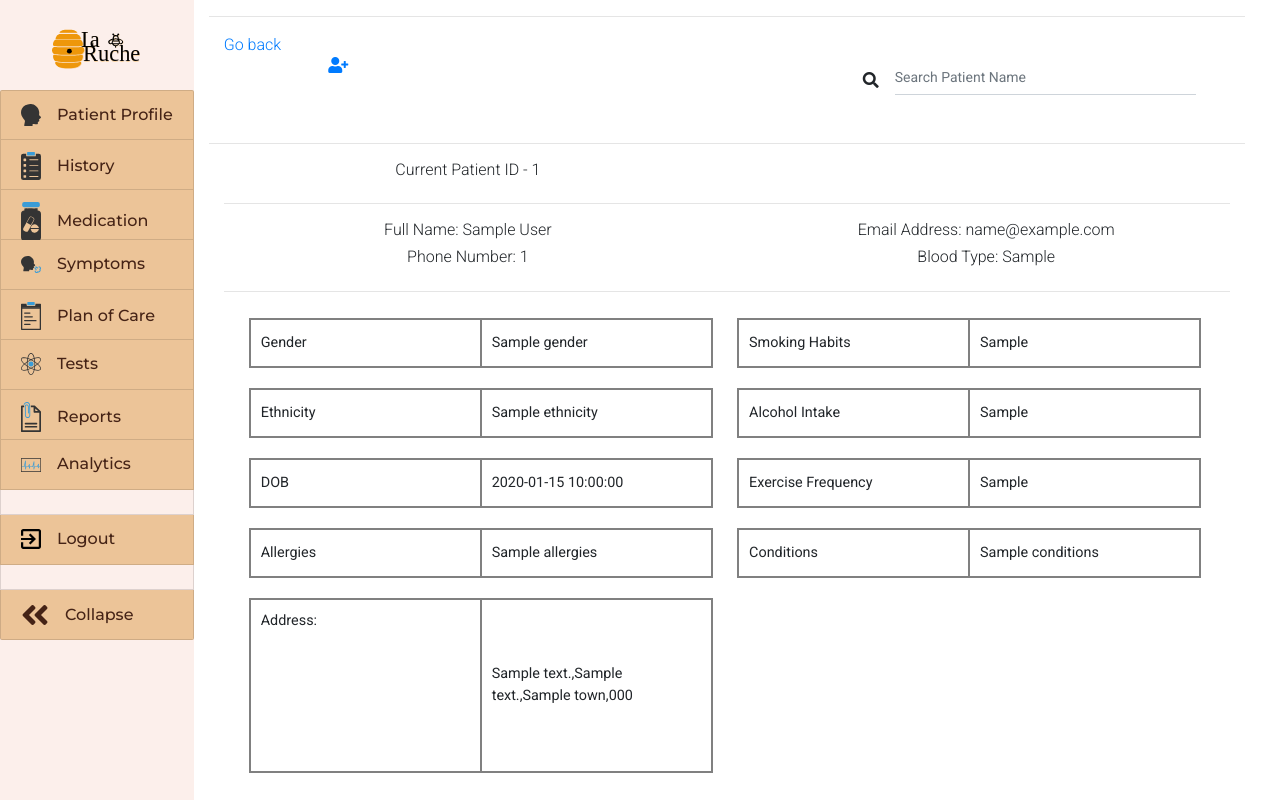
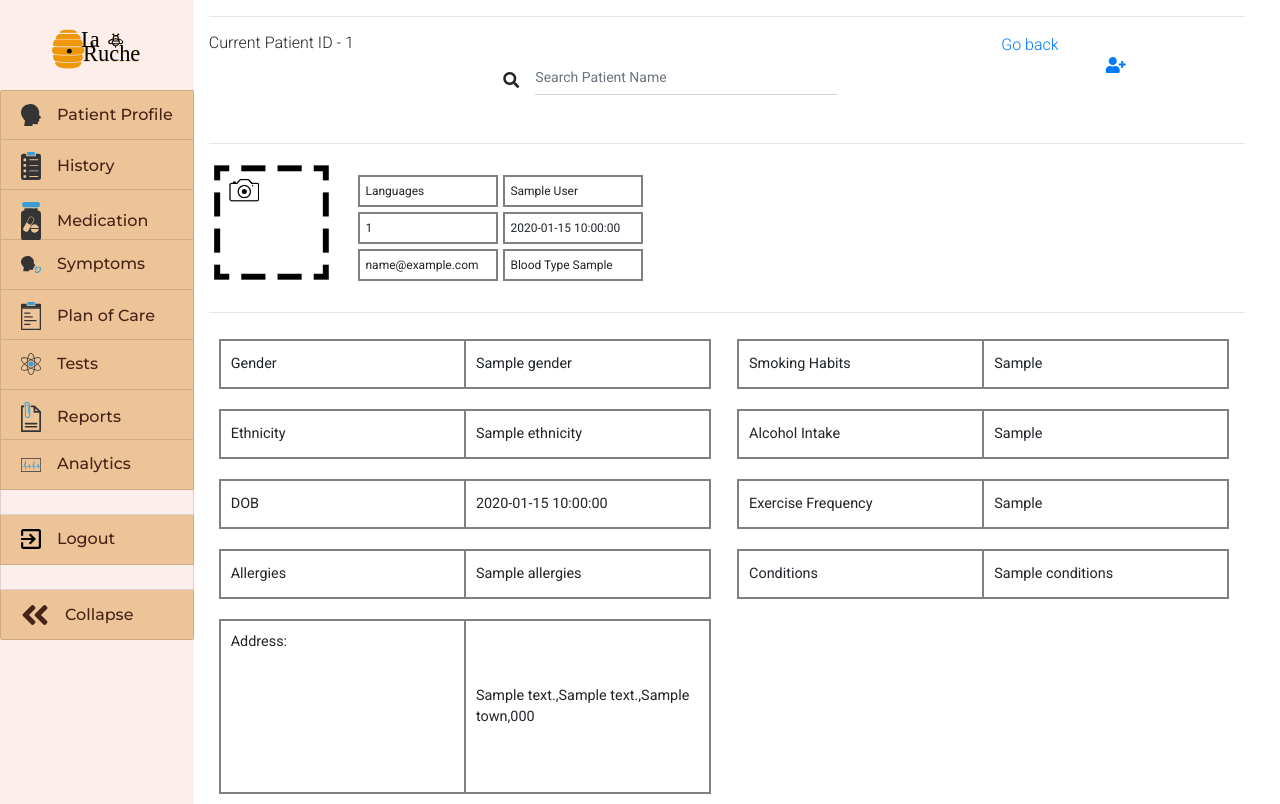
Before and after one commit to ClaireLally8/La-Ruche, a Flask app: template templates/profile.html in a window 1280 px wide. Run offline with Flask 2, Linux system fonts and the light colour scheme; the template is opened without the code that fills it: most values are stand-ins (such as "Sample title", 1, 10 or a date in 2020); lists and menus that the app fills with data are empty; some libraries are stand-ins or nearby versions.

Commit message:
Added another table and pictures

```diff
--- a/templates/profile.html
+++ b/templates/profile.html
@@ -1,8 +1,7 @@
 {% extends "layout.html" %}
 {% block body %}
-<section clas="section mx-5">
 <style>
-    table, th, td {
+    th, td {
         border: 2px solid gray;
         padding: 10px;
     }
@@ -24,18 +23,48 @@
         margin: 10px;
         color: solid gray;
     }
+    #top_table{
+    /* #languages, #name, #phone_number, #dob_age, #phone_number, #email, #blood_type { */
+        width: 35%;
+        height: 25px;
+        border-collapse: separate;
+        border-spacing: 5px 5px;
+        padding: 5px;
+        table-layout: fixed;
+        margin: 0px;
+        color: solid gray;
+    }
+    #top_table th{
+        font-size: 12px;
+        width: 15%;
+        padding: 5px;
+        word-wrap: break-word;
+    }
     .floatLeft { width: 50%; float: left; }
     .floatRight {width: 50%; float: right; }
-    .container { overflow: hidden; }
+    .floatRight_upper{
+        float: left;
+        width: 85%;
+        padding: 5px;
+
+    }
+    .floatLeft_upper {
+        float: left;
+        width: 13%;
+        padding: 5px;
+    }
+    .upper::after {
+        content: "";
+        clear: both;
+        display: table;
+    }
 
 </style>
+<section clas="section mx-5">
 <hr>
 <div class="container">
 <div class="row d-flex justify-content-between">
-<div class="col-lg-3 col-md-3 col-sm-3 column-small">
-<a href="{{ url_for('index') }}">Go back</a>
-<a href="{{ url_for('new_patient') }}" class="mb-1 d-flex justify-content-center" id="hide"><i class="fas fa-user-plus new-user"></i></a>
-</div>
+<h6 >Current Patient ID - {{patient.id}} </h6>
 <div class="col-lg-5 col-md-6 col-sm-6 column-big">
 <div class="md-form">
 <form class="form-inline d-flex justify-content-center md-form form-sm mt-0">
@@ -44,36 +73,39 @@
 </form>
 </div>
 </div>
+<div class="col-lg-3 col-md-3 col-sm-3 column-small">
+<a href="{{ url_for('index') }}">Go back</a>
+<a href="{{ url_for('new_patient') }}" class="mb-1 d-flex justify-content-center" id="hide"><i class="fas fa-user-plus new-user"></i></a>
+</div>
+
 </div>
 </div>
 <hr>
 </section>
-<div class="container section">
-<div class="row">
-<div class="col-sm-12 col-md-12 col-lg-6">
-<h6 class="text-center">Current Patient ID - {{patient.id}} </h6>
+<div class="upper">
+<!-- <div id="header" style="height:15%;width:100%;"> -->
+<div class="floatLeft_upper">
+<img src="https://aac9512a-9fe6-4842-b11f-146346af8bef.ws-us02.gitpod.io/mini-browser/workspace/La-Ruche/static/images/picture_holder.jpg" alt="Pic" width="115" height="115">
+</div>
+<div class="floatRight_upper">
+<table id="top_table">
+  <tr>
+    <th>Languages</th>
+    <th>{{patient.full_name}}</th>
+  </tr>
+  <tr>
+     <th>{{patient.phone_number}}</th>
+    <th>{{patient.dob}}</th>
+  </tr>
+  <tr>
+    <th>{{patient.email}}</th>
+    <th>Blood Type {{patient.blood_type}}</th>
+  </tr>
+</table>
 </div>
 </div>
 <hr>
-<div class="row">
-<div class="col-sm-12 col-md-12 col-lg-6">
-<h6 class="text-center">Full Name: {{patient.full_name}}</h6>
-</div>
-<div class="col-sm-12 col-md-12 col-lg-6">
-<h6 class="text-center">Email Address: {{patient.email}}</h6>
-</div>
-<div class="col-sm-12 col-md-12 col-lg-6">
-<h6 class="text-center">Phone Number: {{patient.phone_number}}</h6>
-</div>
-<div class="col-sm-12 col-md-12 col-lg-6">
-<h6 class="text-center">Blood Type: {{patient.blood_type}}</h6>
-</div>
-<!-- <div class="col-sm-12 col-md-12 col-lg-6">
-<h6 class="text-center">Address: {{patient.AddressLine1}},{{patient.AddressLine2}},{{patient.town}},{{patient.postcode}},</h6>
-</div> -->
-</div>
-<hr>
-<div class="container">
+<div class="container_table">
 <div class="floatLeft">
 <table id="gender">
   <tr>
@@ -98,7 +130,7 @@
   </tr>
 </table>
 </div>
-<div class="floatLeft">
+<div class="floatRight">
 <table id="alcohol">
   <tr>
     <th>Alcohol Intake</th>
```
Also changed, not shown: static/images/picture_holder.jpg (added), static/images/symbols.jpg (added).
